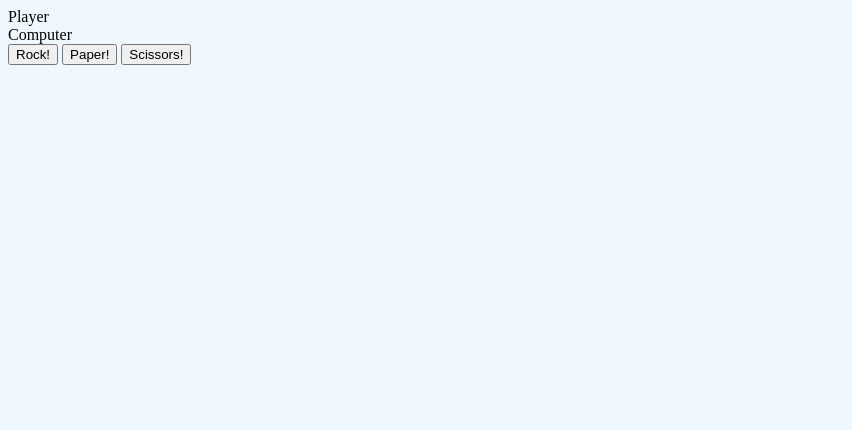
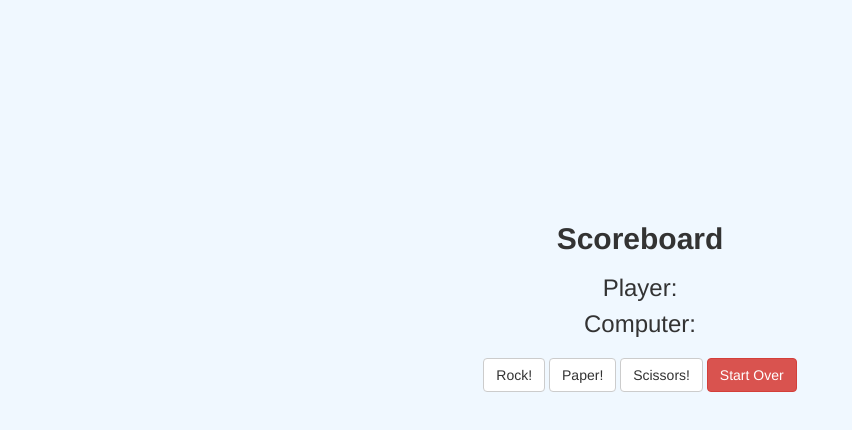
Before and after one commit to ninjasaysherro/Project-RPS, a plain HTML site: page index.html in a window 1280 px wide. Shown: the whole page, without its empty margins (0-852 px from the left). Drawn offline with nearby package versions, Linux system fonts and the light colour scheme.

Commit message:
Add bootstrap stylesheet and edit some divs for clarity

```diff
--- a/index.html
+++ b/index.html
@@ -5,19 +5,26 @@
     <meta http-equiv="X-UA-Compatible" content="IE=edge">
     <meta name="viewport" content="width=device-width, initial-scale=1.0">
     <title>Rock, Paper, Scissors!</title>
+    <link rel="stylesheet" href="https://maxcdn.bootstrapcdn.com/bootstrap/3.3.7/css/bootstrap.min.css" integrity="sha384-BVYiiSIFeK1dGmJRAkycuHAHRg32OmUcww7on3RYdg4Va+PmSTsz/K68vbdEjh4u" crossorigin="anonymous">
     <link rel="stylesheet" href="CSS/styles.css">
-    <script src="/JS/script.js" defer></script>
+    <script src="JS/script.js" defer></script>
 </head>
 <body>
-    <div>Player</div>
-        <span class="player-score"></span>
-    <div>Computer</div>
-        <span class="computer-score"></span>
-
-    <div class="choices">
-        <button class = 'selection' data-selection="Rock">Rock!</button>
-        <button class = 'selection' data-selection="Paper">Paper!</button>
-        <button class = 'selection' data-selection="Scissors">Scissors!</button>
+    <div class = 'content'>
+        <div class = 'scoreboard'>
+            <h2><p><strong>Scoreboard</strong></p></h2>
+            <div>
+                <span id = 'player'><h3>Player: <span id = 'playerScore'> </span></h3></span>
+                <span id = 'computer'><h3>Computer: <span id = 'computerScore'> </span></h3></span>
+            </div>
+        </div>
+        <div class = 'form-group'>
+            <button type = 'submit' class = 'btn btn-default' data-selection = "Rock">Rock!</button>
+            <button type = 'submit' class = 'btn btn-default' data-selection = "Paper">Paper!</button>
+            <button type = 'submit' class = 'btn btn-default' data-selection = "Scissors">Scissors!</button>
+            <button class = 'btn btn-danger' onclick="location.reload();">Start Over</button>
+        </div>
+        <div id = 'result'></div>
     </div>
 </body>
 </html>
```
